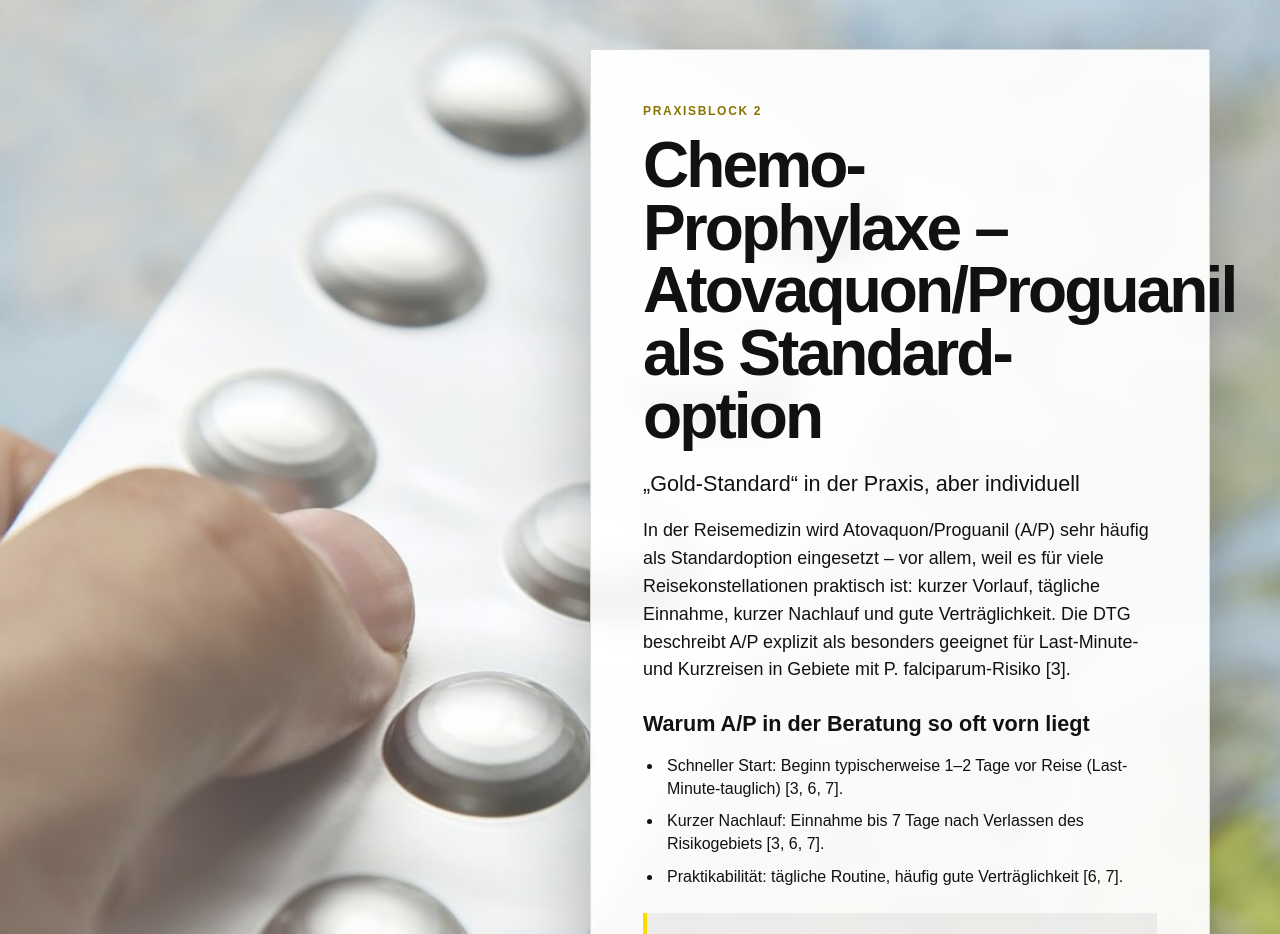
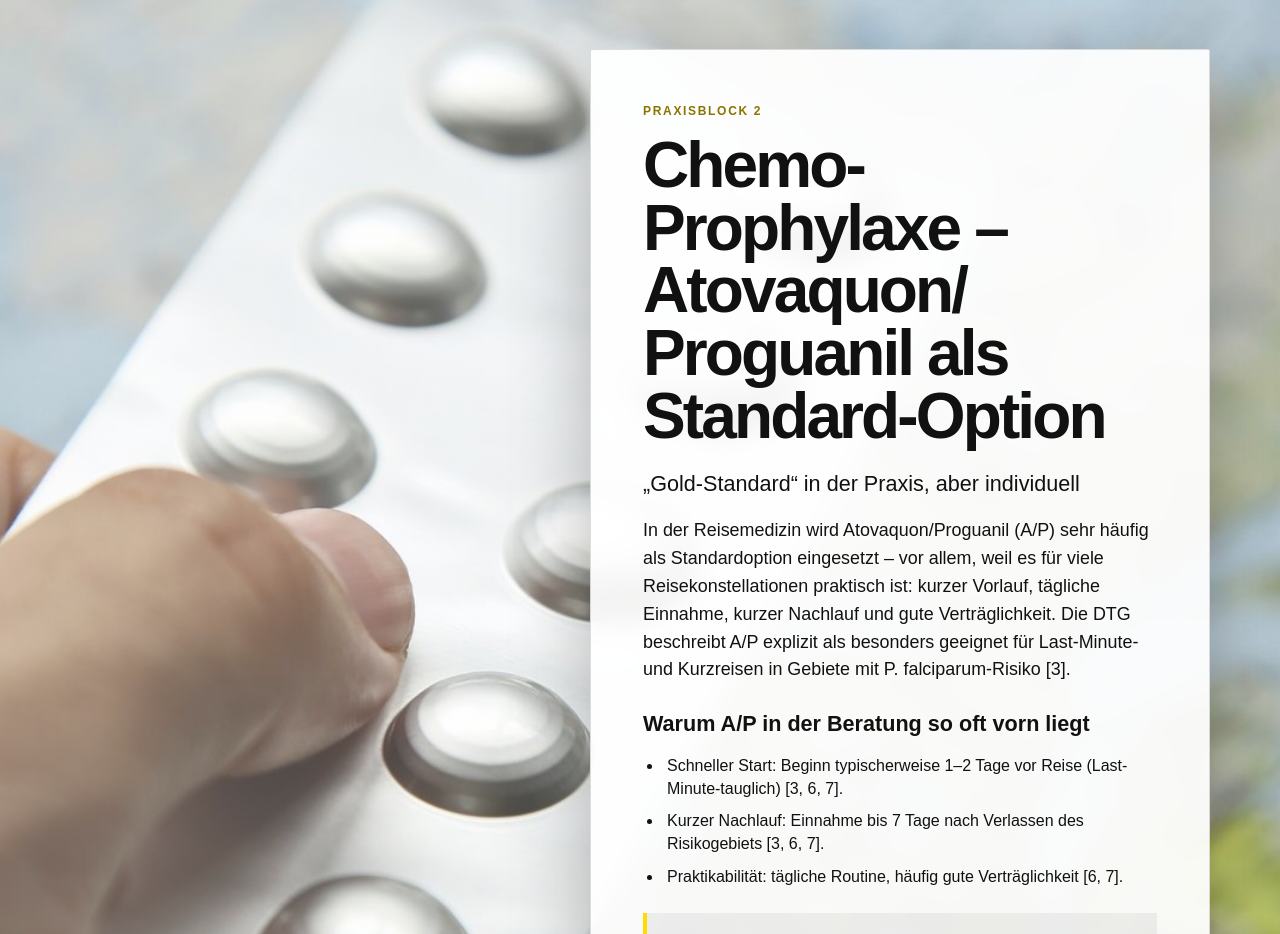
Before and after one commit to Gelbe-Liste/malaria-update-2026, a React (Vite) app: page / in a window 1280 px wide. Shown: the part 6660-7594 px from the top of the page. Built offline with nearby package versions, Linux system fonts and the light colour scheme.

Commit message:
5. Korrektur Absatztrennung

```diff
--- a/src/content.js
+++ b/src/content.js
@@ -125,7 +125,7 @@ export const pages = [
     number: "07",
     nav: "Praxisblock 2",
     kicker: "Praxisblock 2",
-    title: "Chemo-Prophylaxe – Atovaquon/Proguanil als Standard-option",
+    title: "Chemo-Prophylaxe – Atovaquon/ Proguanil als Standard-Option",
     subtitle: "„Gold-Standard“ in der Praxis, aber individuell",
     background: "/assets/images/pills-map.jpg",
     focal: "center center",
```
